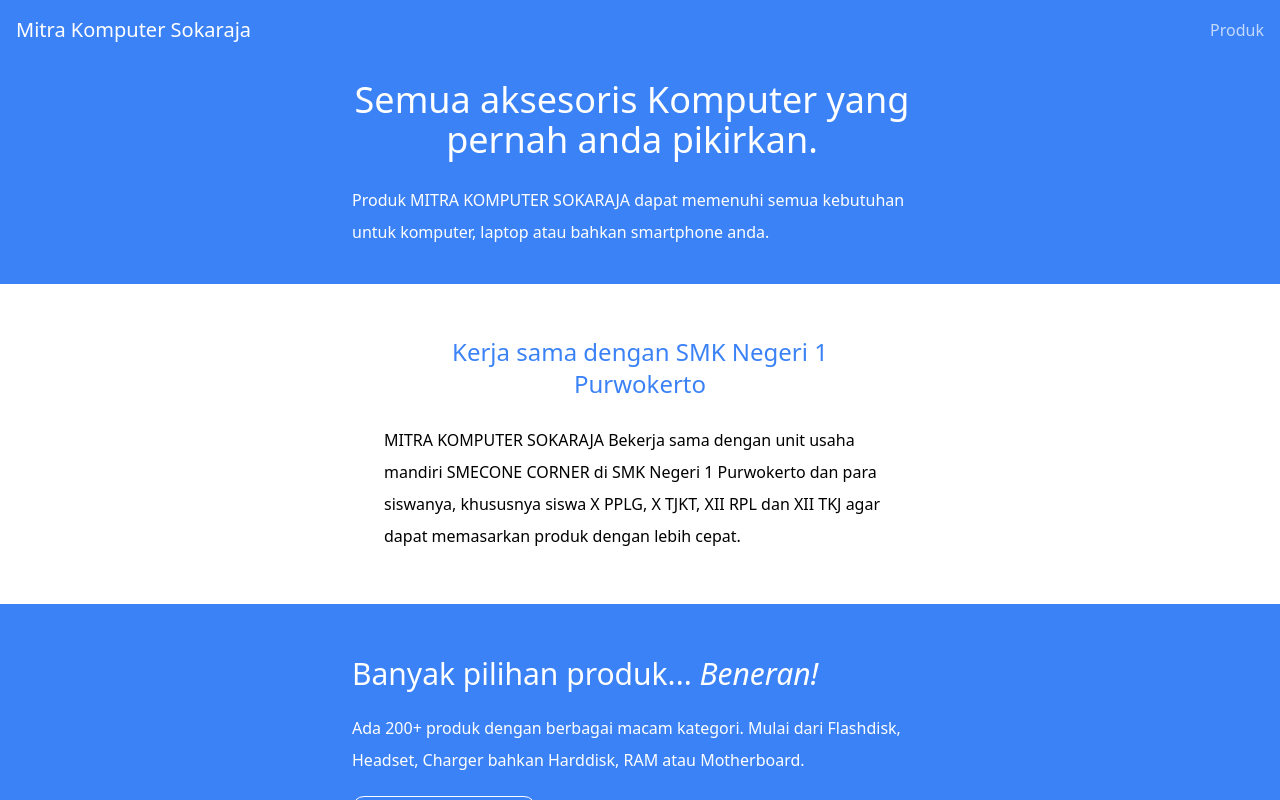
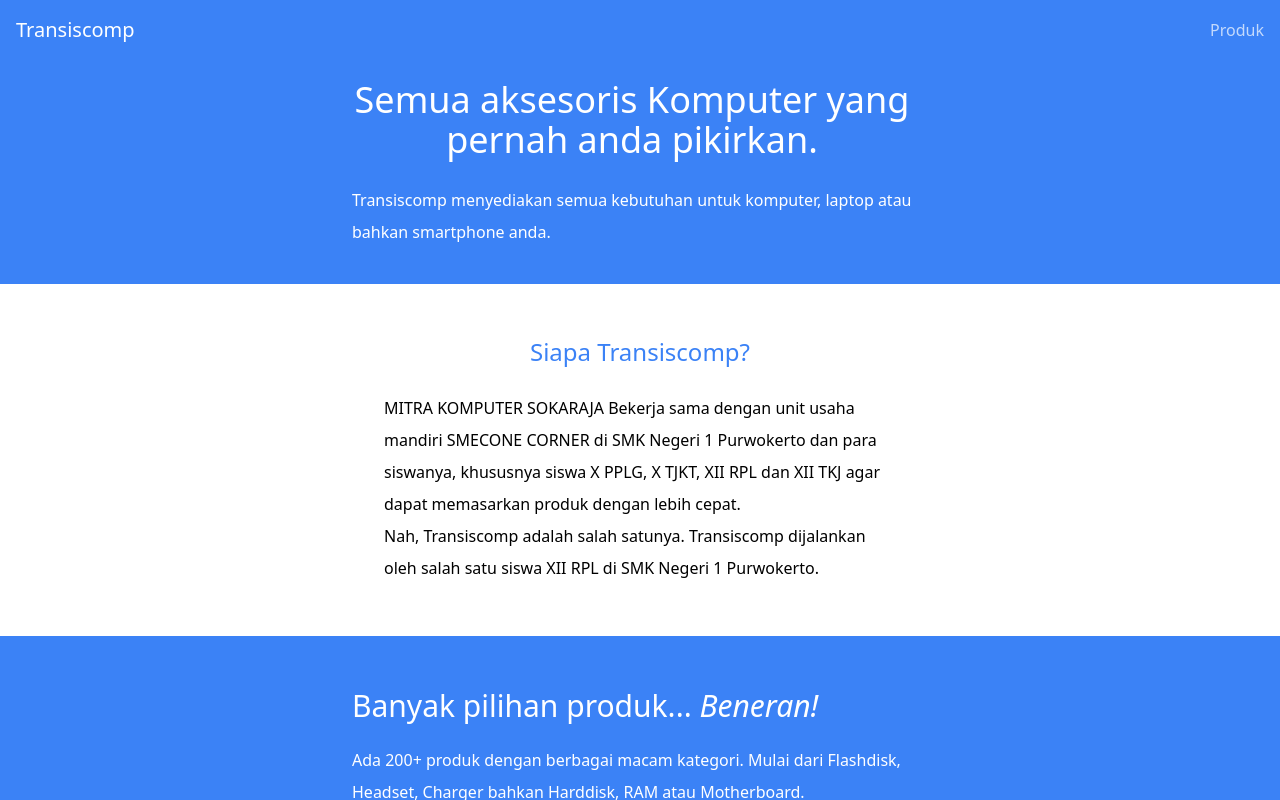
Before and after one commit to iwanharyatno/mk-pricelist, a React (Vite) app: page / in a window 1280 px wide. Built offline with nearby package versions, Linux system fonts and the light colour scheme.

Commit message:
Mengganti nama website

```diff
--- a/src/Root.jsx
+++ b/src/Root.jsx
@@ -10,7 +10,7 @@
 
   return (
     <div className="fixed top-0 left-0 w-full h-full flex flex-col overflow-y-scroll">
-      <Navbar title="Mitra Komputer Sokaraja" urls={navUrls} />
+      <Navbar title="Transiscomp" urls={navUrls} />
       <main className="grow">
         <Outlet />
       </main>
--- a/src/pages/LandingPage.jsx
+++ b/src/pages/LandingPage.jsx
@@ -4,18 +4,19 @@
 
 function LandingPage() {
   useEffect(() => {
-    document.title = 'Mitra Komputer Sokaraja - Unofficial Website';
+    document.title = 'Transiscomp - Penyedia kebutuhan komputer';
   }, []);
 
   return (
     <div className="leading-loose">
       <Hero>
         <h1 className="animate-slide-right-fade md:text-center text-4xl mb-6">Semua aksesoris Komputer yang pernah anda pikirkan.</h1>
-        <p className="animate-slide-right-fade font-light">Produk MITRA KOMPUTER SOKARAJA dapat memenuhi semua kebutuhan untuk komputer, laptop atau bahkan smartphone anda.</p>
+        <p className="animate-slide-right-fade font-light">Transiscomp menyediakan semua kebutuhan untuk komputer, laptop atau bahkan smartphone anda.</p>
       </Hero>
       <Section>
-        <h2 className="text-2xl text-blue-500 mb-6 text-center">Kerja sama dengan SMK Negeri 1 Purwokerto</h2>
+        <h2 className="text-2xl text-blue-500 mb-6 text-center">Siapa Transiscomp?</h2>
         <p>MITRA KOMPUTER SOKARAJA Bekerja sama dengan unit usaha mandiri SMECONE CORNER di SMK Negeri 1 Purwokerto dan para siswanya, khususnya siswa X PPLG, X TJKT, XII RPL dan XII TKJ agar dapat memasarkan produk dengan lebih cepat.</p>
+        <p>Nah, <strong>Transiscomp</strong> adalah salah satunya. Transiscomp dijalankan oleh salah satu siswa XII RPL di SMK Negeri 1 Purwokerto.</p>
       </Section>
       <Hero>
         <h2 className="text-3xl mb-5 mt-8">Banyak pilihan produk... <i>Beneran!</i></h2>
@@ -26,12 +27,12 @@
       </Hero>
       <Section>
         <h2 className="text-2xl text-blue-500 mb-6 text-center">Waktu terbatas!</h2>
-        <p>Siswa hanya dapat menerima pesanan sampai tanggal <strong>31 Desember 2022</strong>. Setelah itu mereka akan mulai mengantarkan pesanan anda. Jadi ayo putuskan apa yang ingin anda beli sekarang!</p>
+        <p>Siswa hanya dapat menerima pesanan sampai tanggal <strong>30 Desember 2022</strong>. Setelah itu mereka akan mulai mengantarkan pesanan anda. Jadi ayo putuskan apa yang ingin anda beli sekarang!</p>
       </Section>
       <Section>
         <h2 className="text-2xl text-blue-500 mb-6 text-center">Sudah menentukan pilihan anda?</h2>
-        <p className="mb-5">Perkenalkan saya Iwan Haryatno. Siswa XII RPL 1 di SMK Negeri 1 Purwokerto. Saya merupakan salah satu <em>reseller</em> produk MITRA KOMPUTER SOKARAJA lewat SMK Negeri 1 Purwokerto. Jika anda ingin membeli produk mereka, anda bisa menghubungi saya melalui whatsapp <strong>+6288232400859</strong>, Atau klik saja link dibawah ini.</p>
-        <p className="mb-8">Melalui saya, pesanan anda akan diantarkan ke tempat yang anda inginkan mulai tanggal 2 Januari 2023, tanpa tambahan biaya.</p>
+        <p className="mb-5">Perkenalkan saya Iwan Haryatno. Siswa XII RPL 1 di SMK Negeri 1 Purwokerto sekaligus admin Transiscomp. Jika anda ingin membeli produk mereka, anda bisa menghubungi saya melalui whatsapp <strong>+6288232400859</strong>, Atau klik saja link dibawah ini.</p>
+        <p className="mb-8">Dengan Transiscomp, pesanan anda akan diantarkan ke tempat yang anda inginkan mulai tanggal 2 Januari 2023, tanpa tambahan biaya untuk pesanan hingga tanggal 30 Desember 2022.</p>
         <a href="https://wa.me/+6288232400859" target="_blank" rel="noreferrer" className="inline-block p-4 font-normal rounded-xl bg-blue-500 text-white hover:bg-blue-600 focus:ring focus:ring-blue-200 transition-colors">
           Hubungi Iwan Haryatno
         </a>
--- a/src/pages/Products.jsx
+++ b/src/pages/Products.jsx
@@ -9,7 +9,7 @@
   const displayedList = searchProduct(query, list);
 
   useEffect(() => {
-    document.title = 'Daftar Produk | Mitra Komputer Sokaraja - Unofficial Website';
+    document.title = 'Daftar Produk | Transiscomp';
   }, []);
 
   return (
```
